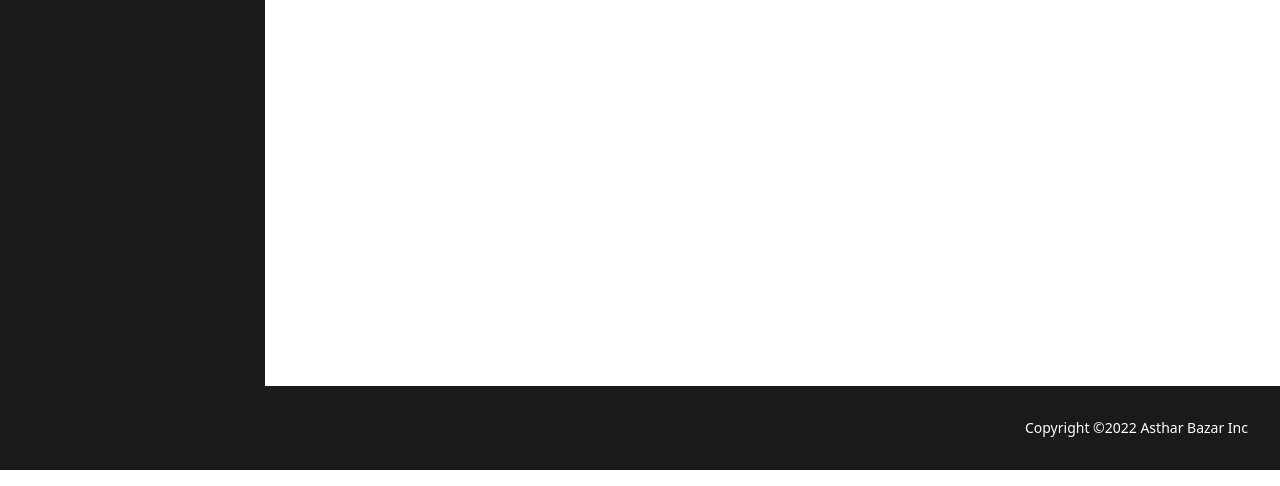
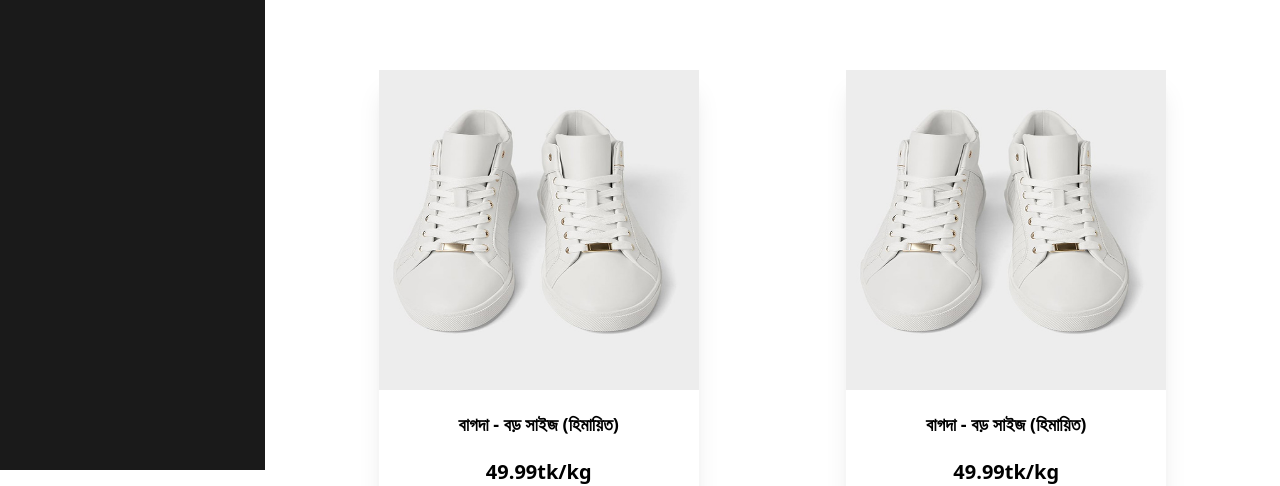
Before and after one commit to Mohammad1745/asthar-bazar-customer, a Nuxt app: page / in a window 1280 px wide. Shown: the part 330-816 px from the top of the page. Built offline with nearby package versions, Linux system fonts and the light colour scheme.

Commit message:
[Add] product list on home page

```diff
--- a/assets/css/layouts.css
+++ b/assets/css/layouts.css
@@ -8,6 +8,10 @@
 .sidebar {
   height: 100vh;
   width: 265px;
+  z-index: 99;
+}
+.header {
+  z-index: 99;
 }
 
 .content {
--- a/assets/css/style.css
+++ b/assets/css/style.css
@@ -1,3 +1,8 @@
+body{
+  max-width: 100%;
+  margin: 0;
+  overflow-x: hidden;
+}
 .bg-dark {
   background-color: #1a1a1a;
 }
--- /dev/null
+++ b/components/default/home/ProductList.vue
@@ -0,0 +1,41 @@
+<template>
+  <div :class="className">
+    <div class="mx-10 flex flex-wrap  justify-around">
+      <div
+        v-for="i in 10"
+        :key="i"
+        class="product m-5 shadow-xl cursor-pointer">
+        <div class="image">
+          <img src="~assets/images/product_9.jpg" class="w-80 h-80" alt="">
+        </div>
+        <div class="name m-5 flex justify-center text-lg font-bold">
+          বাগদা - বড় সাইজ (হিমায়িত)
+        </div>
+        <div class="price m-5 flex justify-center text-xl font-bold">
+          49.99tk/kg
+        </div>
+      </div>
+    </div>
+  </div>
+</template>
+
+<script>
+export default {
+  name: "ProductList",
+  props: ['className'],
+  data(){
+    return {
+
+    }
+  }
+}
+</script>
+
+<style scoped>
+.product {
+  transition: 0.5s;
+}
+.product:hover {
+  transform: scale(1.1);
+}
+</style>
--- a/pages/index.vue
+++ b/pages/index.vue
@@ -1,15 +1,17 @@
 <template>
   <div class="">
     <Banner/>
+    <ProductList className="mt-20"/>
   </div>
 </template>
 
 <script>
 import Banner from "../components/default/home/Banner";
+import ProductList from "../components/default/home/ProductList";
 
 export default {
   name: 'IndexPage',
-  components: {Banner},
+  components: {Banner, ProductList},
   data () {
     return {
     }
```
